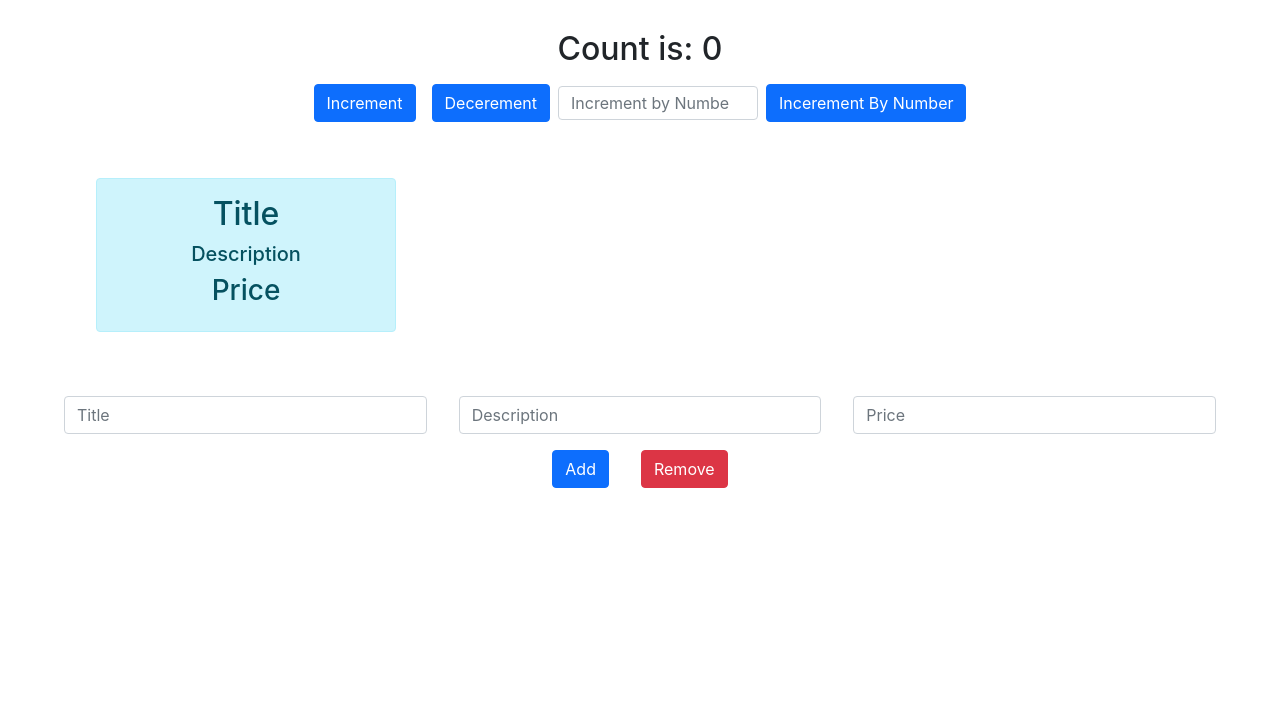
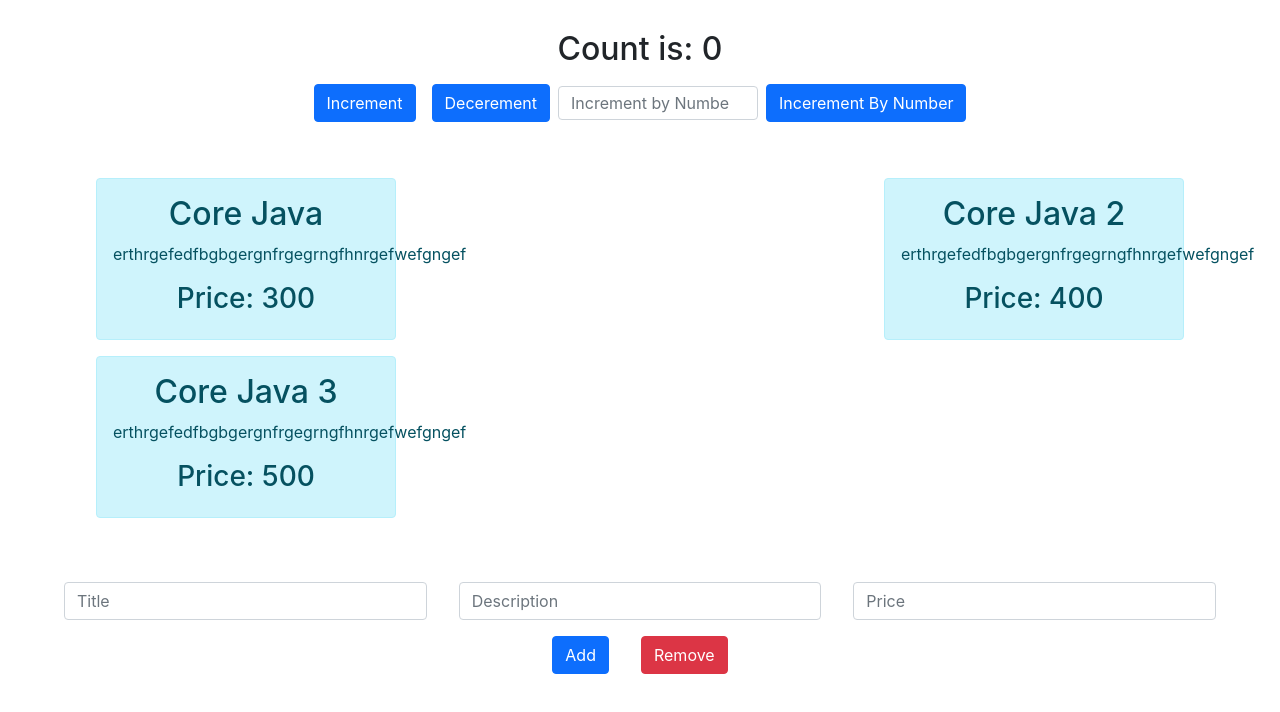
Before and after one commit to Rishu2000/redux-toolkit-sample-ts, a React (Create React App) app: page / in a window 1280 px wide. Shown: the top 712 px of the page. Built offline with nearby package versions, Linux system fonts and the light colour scheme.

Commit message:
Implemented redux toolkit for the books and used useSelector and useDispatch to do so.

```diff
--- a/src/components/Books.tsx
+++ b/src/components/Books.tsx
@@ -1,24 +1,58 @@
-import React from 'react'
+import React, { useState } from 'react'
+import { useAppDispatch, useAppSelector } from '../app/hooks'
+import { addBook, bookType, removeBook } from '../features/counter/bookSlice';
 
 const Books: React.FC = () => {
+
+const [titleState, setTitleState] = useState('');
+const [discState, setDiscState] = useState('');
+const [priceState, setPriceState] = useState('');
+
+const books = useAppSelector((state) => state.books.books);
+const dispatch = useAppDispatch();
+
+const book:bookType = {
+    title: titleState,
+    disc:discState,
+    price: +priceState
+}
+
     return (
         <div>
         <div className="m-5 d-flex justify-content-between flex-wrap">
-           <div className="alert alert-info mx-5" style={{width:"300px"}}>
-                <h2>Title</h2>
-                <h5>Description</h5>
-                <h3>Price</h3>
-           </div>
+            {books.map((book, key) => (
+                <div key={key} className="alert alert-info mx-5" style={{width:"300px"}}>
+                        <h2>{book.title}</h2>
+                        <p>{book.disc}</p>
+                        <h3>Price: {book.price}</h3>
+                </div>
+            ))}
         </div>
         <div>
             <form className="mx-5">
                 <div className="d-flex">
-                    <input className="form-control mx-3" type="text" placeholder="Title"/>
-                    <input className="form-control mx-3" type="text" placeholder="Description"/>
-                    <input className="form-control mx-3" type="text" placeholder="Price"/>
+                    <input className="form-control mx-3" type="text"
+                        onChange={(e) => setTitleState(e.target.value)}
+                        placeholder="Title"/>
+                    <input className="form-control mx-3" type="text"
+                        onChange={(e) => setDiscState(e.target.value)}
+                        placeholder="Description"/>
+                    <input className="form-control mx-3" type="text"
+                        onChange={(e) => setPriceState(e.target.value)}
+                        placeholder="Price"/>
                 </div>
-                <button className="btn btn-primary m-3">Add</button>
-                <button className="btn btn-danger m-3">Remove</button>
+                <button className="btn btn-primary m-3"
+                    onClick={(e) => {
+                        e.preventDefault();
+                        dispatch(addBook(book))
+                    }}
+                >Add</button>
+                <button className="btn btn-danger m-3"
+                    onClick={(e) => {
+                        e.preventDefault();
+                        dispatch(removeBook(book))
+                    }}
+                >Remove</button>
             </form>
         </div>
         </div>
```
